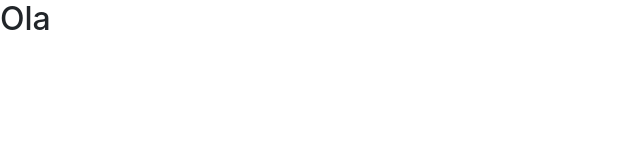
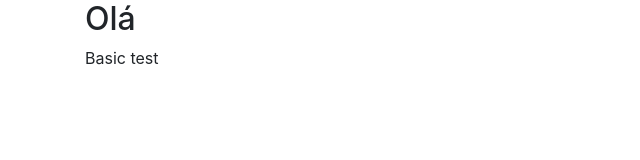
Before and after one commit to Navarroo/Tecnologias-Web, a plain HTML site: page arquivos/2_trimestre/aula21 formulario.html in a window 1280 px wide. Shown: the whole page, without its empty margins (0-640 px from the left). Drawn offline with Linux system fonts and the light colour scheme.

Commit message:
bootstrap

```diff
--- a/arquivos/2_trimestre/aula21 formulario.html
+++ b/arquivos/2_trimestre/aula21 formulario.html
@@ -19,7 +19,21 @@
 
   </head>
   <body>
-    <h2>Ola</h2>
+
+    <div class="container">
+
+      <h2> Olá</h2>
+
+      <p> Basic test
+      </p>
+
+    </div>
+
+
+
+
+
+
 
   </body>
 </html>
```
